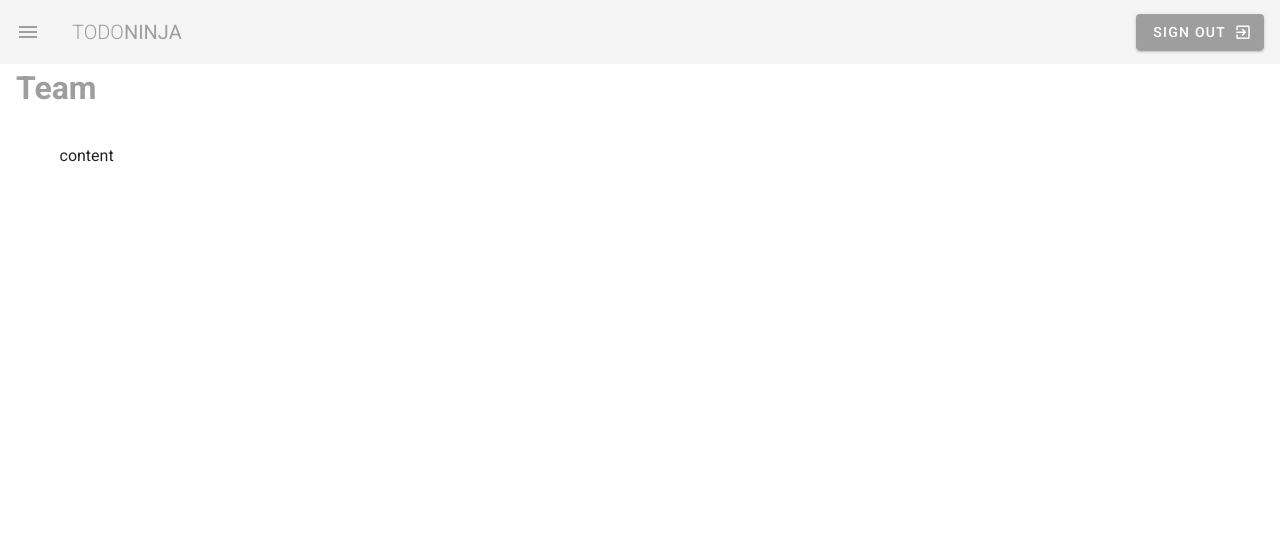
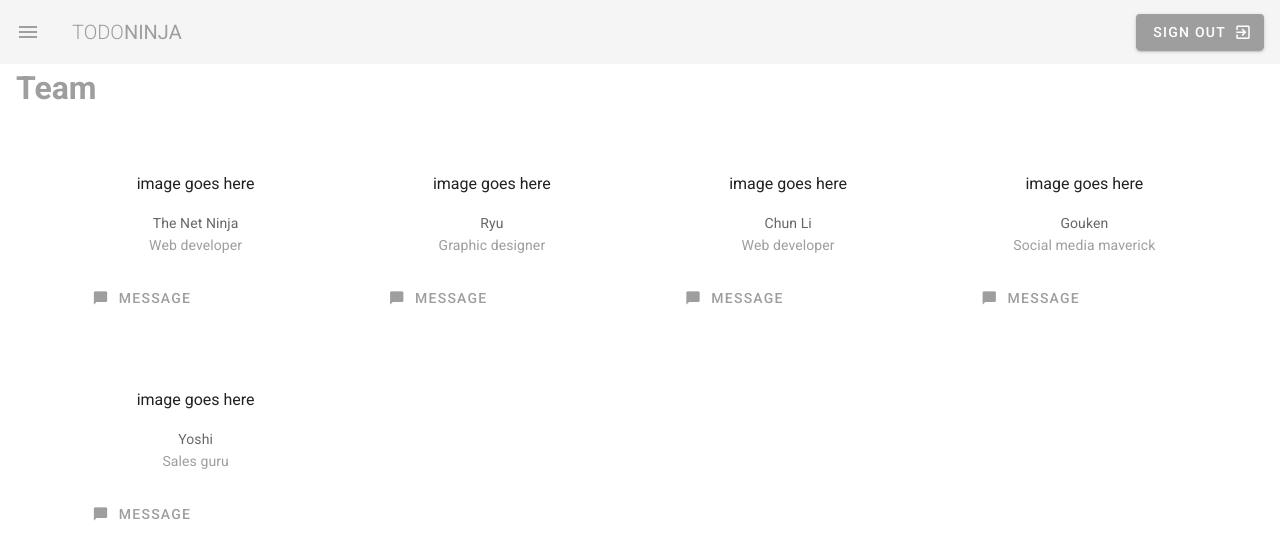
Before and after one commit to DavidCondit/vuetify-netninja-tutorial, a Vue app in the folder todo-ninja/: page /team in a window 1280 px wide. Shown: the top 558 px of the page. Built offline with nearby package versions, Linux system fonts and the light colour scheme.

Commit message:
Added card elements, bound to data items.

```diff
--- a/todo-ninja/src/views/Team.vue
+++ b/todo-ninja/src/views/Team.vue
@@ -3,7 +3,27 @@
     <h1 class="subheading grey--text">Team</h1>
 
     <v-container class="my-5">
-      content
+
+      <v-row>
+        <v-col cols="12" sm="6" md="4" lg="3" v-for="person in team" :key="person.name">
+          <v-card flat class="text-center ma-3">
+            <v-responsive class="pt-4">
+              image goes here
+            </v-responsive>
+            <v-card-text>
+              <div class="subheading">{{ person.name }}</div>
+              <div class="grey--text">{{ person.role }}</div>
+            </v-card-text>
+            <v-card-actions>
+              <v-btn text color="grey">
+                <v-icon small left>mdi-message</v-icon>
+                <span>Message</span>
+              </v-btn>
+            </v-card-actions>
+          </v-card>
+        </v-col>
+      </v-row>
+
     </v-container>
 
   </div>
@@ -13,9 +33,16 @@
 // @ is an alias to /src
 
 export default {
-  name: 'Team',
-  components: {
-
+  data() {
+    return {
+      team: [
+        { name: 'The Net Ninja', role: 'Web developer' },
+        { name: 'Ryu', role: 'Graphic designer' },
+        { name: 'Chun Li', role: 'Web developer' },
+        { name: 'Gouken', role: 'Social media maverick' },
+        { name: 'Yoshi', role: 'Sales guru'}
+      ]
+    }
   }
 }
 </script>
```
